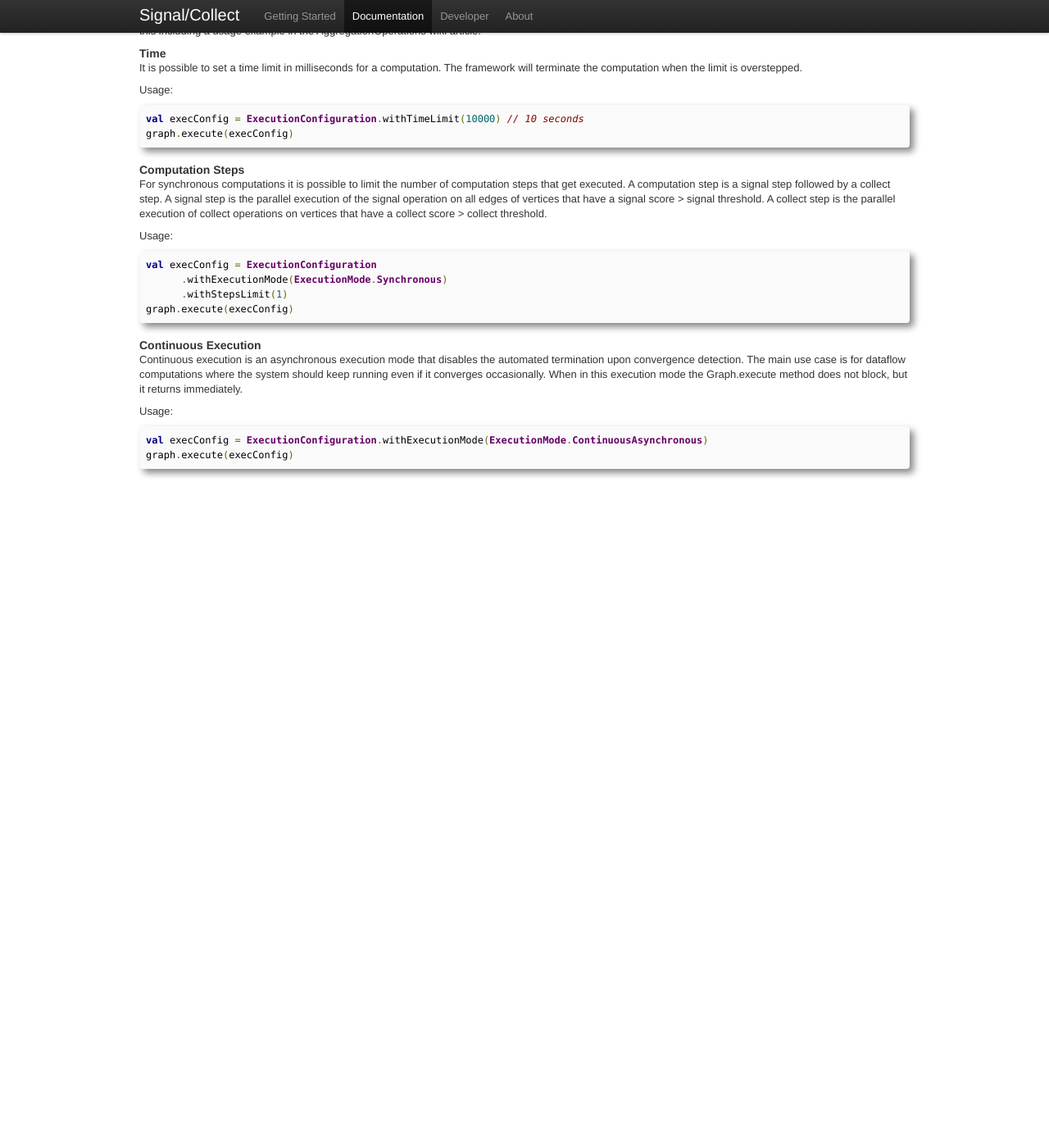
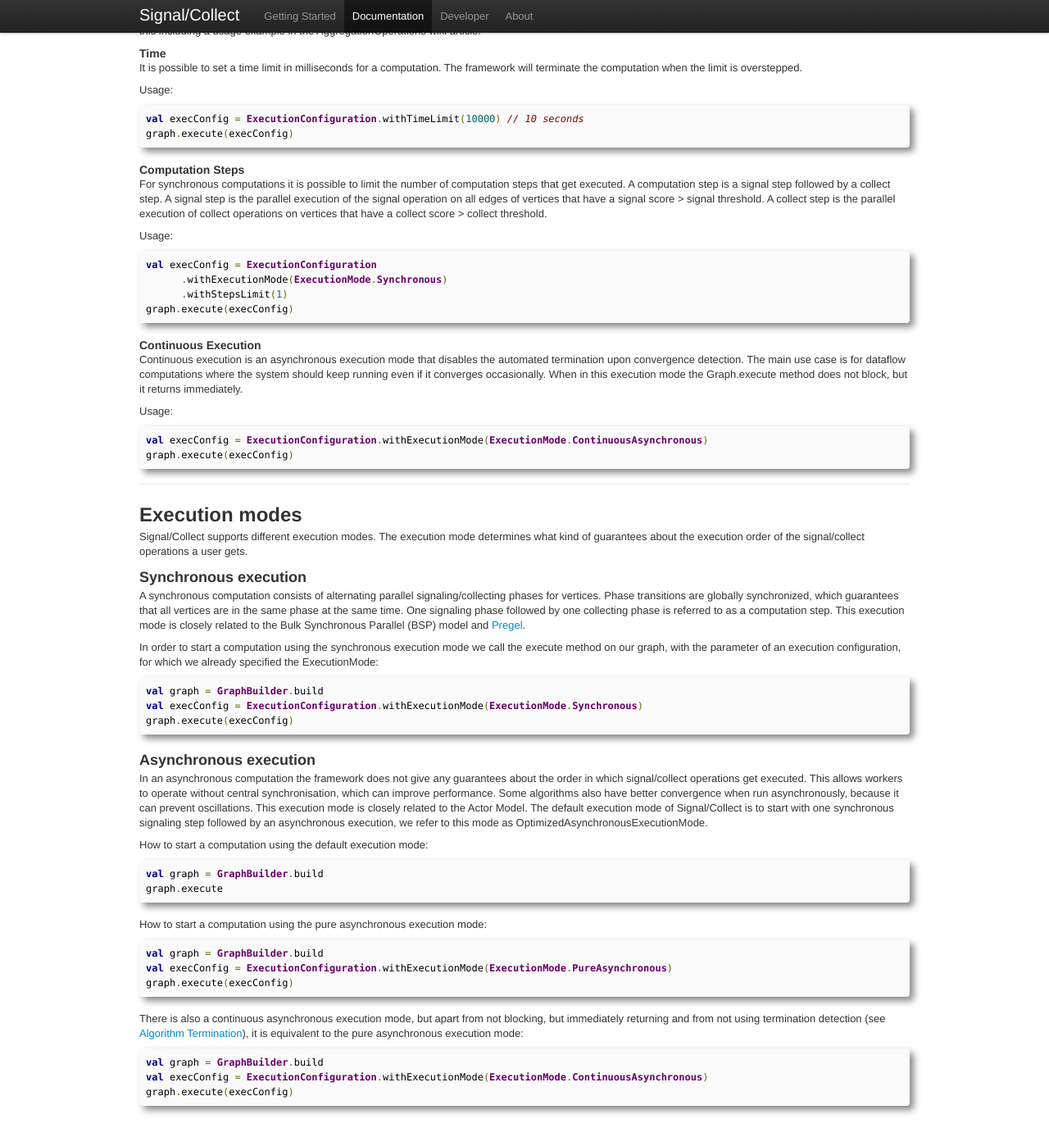
Before and after one commit to uzh/signal-collect, a Jekyll site: the page built from documentation.html, in a window 1280 px wide and 1400 px high, scrolled down 2894 px. Shown: the whole window at 82% size. Built offline with Jekyll 4.4.1, drawn with Linux system fonts in a browser that asks for light colours; comment, search, counter and statistics services are not loaded; before the commit the page ends 3524 px from its top, so only the background shows below that; some of the changed text lies outside the part shown.

Commit message:
adding execution mode docu

```diff
--- a/documentation.html
+++ b/documentation.html
@@ -92,7 +92,7 @@ weight: 2
 
 <p>A computation ends when a computation has converged. Convergence is detected with the scoreSignal/scoreCollect functions on vertices and the respective signalThreshold/collectThreshold which are defined globally. The framework will execute signal/collect operations while the respective scores are above the thresholds. A computation ends when no score is above the respective threshold anymore.</p>
 
-<p>IMPORTANT: Vertices are only re-scored using scoreCollect if:</p>
+<p><strong>IMPORTANT:</strong> Vertices are only re-scored using scoreCollect if:</p>
 <ul>
 	<li>At least one new signal was received</li>
 	<li>Or an outgoing edge was added/removed</li>
@@ -126,7 +126,7 @@ weight: 2
 
 <p>The default implementation of the scoreSignal function indicates that a vertex should have its edges signal if a new edge was added or if the state has changed.</p>
 
-<p>IMPORTANT: Detection of a changed vertex state is by default done with a reference comparison, so if the state reference points to a mutable collection that has changed, no change will be detected! You should in this case either use immutable collections or override the scoreSignal function.</p>
+<p><strong>IMPORTANT:</strong> Detection of a changed vertex state is by default done with a reference comparison, so if the state reference points to a mutable collection that has changed, no change will be detected! You should in this case either use immutable collections or override the scoreSignal function.</p>
 
 <p>The scoreSignal function can be overridden with an algorithm-specific implementation, for example to use the residual as a convergence criterion:</p>
 
@@ -153,7 +153,7 @@ weight: 2
 
 <h3>Global Termination Conditions</h3>
 
-<p>It is possible to define termination conditions that depend on some global criterium by using AggregationOperations. There is a detailed description of how to use this including a usage example in the AggregationOperations wiki article.</p>
+<p>It is possible to define termination conditions that depend on some global criterion by using AggregationOperations. There is a detailed description of how to use this including a usage example in the AggregationOperations wiki article.</p>
 
 <h4>Time</h4>
 <p>It is possible to set a time limit in milliseconds for a computation. The framework will terminate the computation when the limit is overstepped.</p>
@@ -179,3 +179,37 @@ graph.execute(execConfig)</pre>
 
 <pre class="prettyprint lang-scala">val execConfig = ExecutionConfiguration.withExecutionMode(ExecutionMode.ContinuousAsynchronous)
 graph.execute(execConfig)</pre>
+
+<hr class="soften">
+
+<h2>Execution modes</h2>
+<p>Signal/Collect supports different execution modes. The execution mode determines what kind of guarantees about the execution order of the signal/collect operations a user gets.</p>
+
+<h3>Synchronous execution</h3>
+<p>A synchronous computation consists of alternating parallel signaling/collecting phases for vertices. Phase transitions are globally synchronized, which guarantees that all vertices are in the same phase at the same time. One signaling phase followed by one collecting phase is referred to as a computation step. This execution mode is closely related to the Bulk Synchronous Parallel (BSP) model and <a href="http://www-bd.lip6.fr/ens/grbd2011/extra/SIGMOD10_pregel.pdf">Pregel</a>.</p>
+
+<p>In order to start a computation using the synchronous execution mode we call the execute method on our graph, with the parameter of an execution configuration, for which we already specified the ExecutionMode:</p>
+
+<pre class="prettyprint lang-scala">val graph = GraphBuilder.build
+val execConfig = ExecutionConfiguration.withExecutionMode(ExecutionMode.Synchronous)
+graph.execute(execConfig)</pre>
+
+<h3>Asynchronous execution</h3>
+<p>In an asynchronous computation the framework does not give any guarantees about the order in which signal/collect operations get executed. This allows workers to operate without central synchronisation, which can improve performance. Some algorithms also have better convergence when run asynchronously, because it can prevent oscillations. This execution mode is closely related to the Actor Model. The default execution mode of Signal/Collect is to start with one synchronous signaling step followed by an asynchronous execution, we refer to this mode as OptimizedAsynchronousExecutionMode.</p>
+
+<p>How to start a computation using the default execution mode:</p>
+
+<pre class="prettyprint lang-scala">val graph = GraphBuilder.build
+graph.execute</pre>
+
+<p>How to start a computation using the pure asynchronous execution mode:</p>
+
+<pre class="prettyprint lang-scala">val graph = GraphBuilder.build
+val execConfig = ExecutionConfiguration.withExecutionMode(ExecutionMode.PureAsynchronous)
+graph.execute(execConfig)</pre>
+
+<p>There is also a continuous asynchronous execution mode, but apart from not blocking, but immediately returning and from not using termination detection (see <a href="AlgorithmTermination">Algorithm Termination</a>), it is equivalent to the pure asynchronous execution mode:</p>
+
+<pre class="prettyprint lang-scala">val graph = GraphBuilder.build
+val execConfig = ExecutionConfiguration.withExecutionMode(ExecutionMode.ContinuousAsynchronous)
+graph.execute(execConfig)</pre>
```
